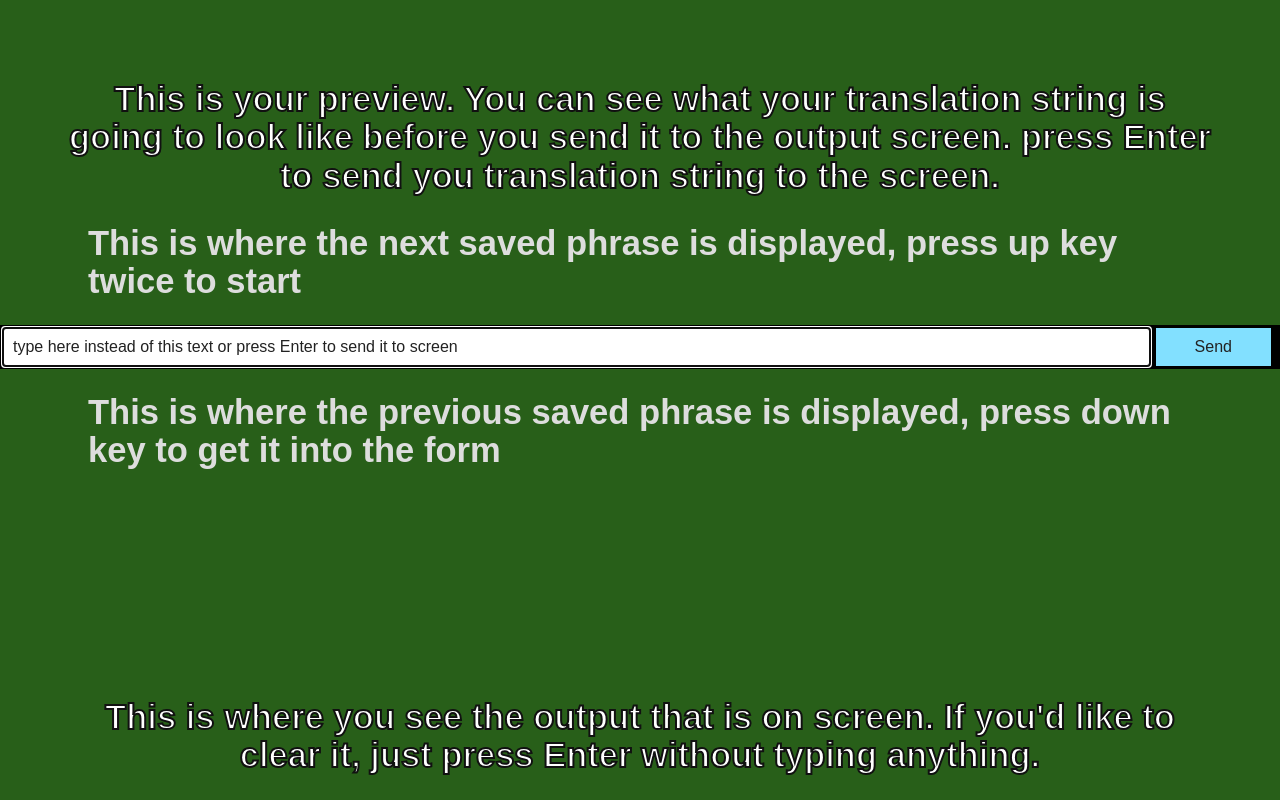
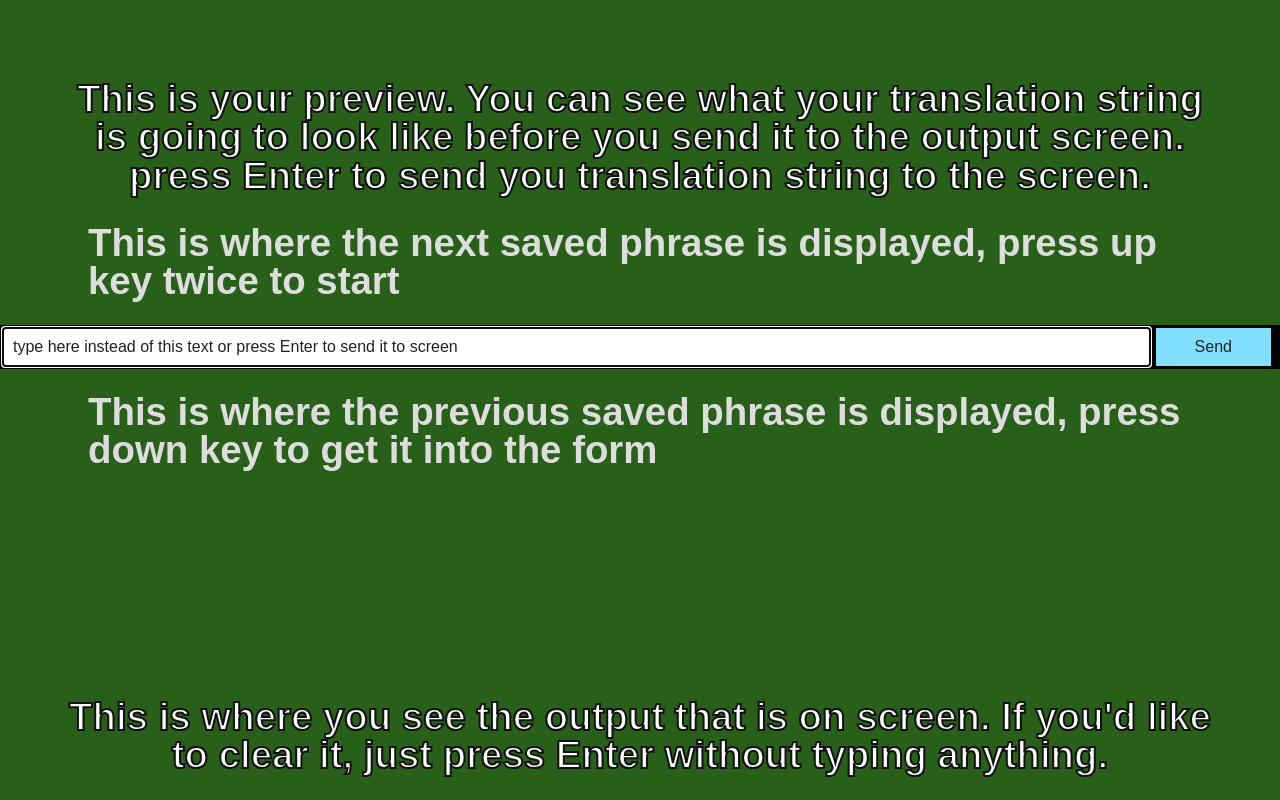
Before and after one commit to tailorvj/litr8r, a website: page input.html in a window 1280 px wide. Drawn offline with nearby package versions, Linux system fonts and the light colour scheme; no server answers; a web font is replaced by a local one.

Commit message:
h1.subtitles 3vw

```diff
--- a/public/css/main-1.6.css
+++ b/public/css/main-1.6.css
@@ -101,7 +101,7 @@ section#preview {
 }
 
 h1.subtitles {
-    font-size: 2.7vw;
+    font-size: 3vw;
     line-height: 3vw;
     padding: 0;
     margin: 0 5vw;
```
